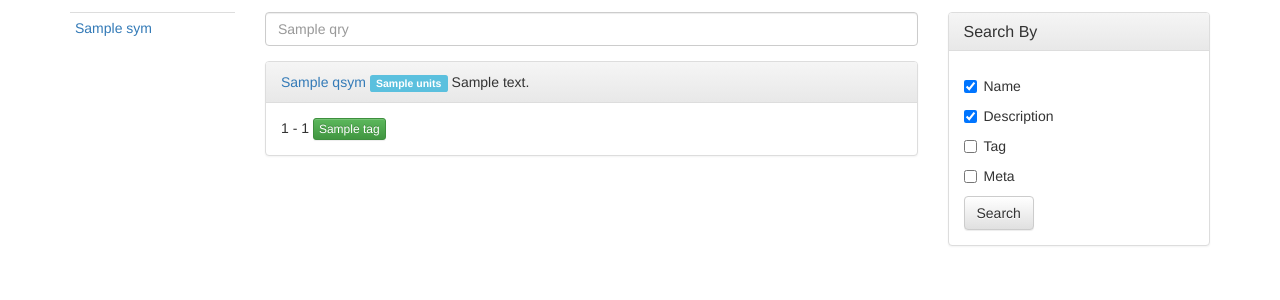
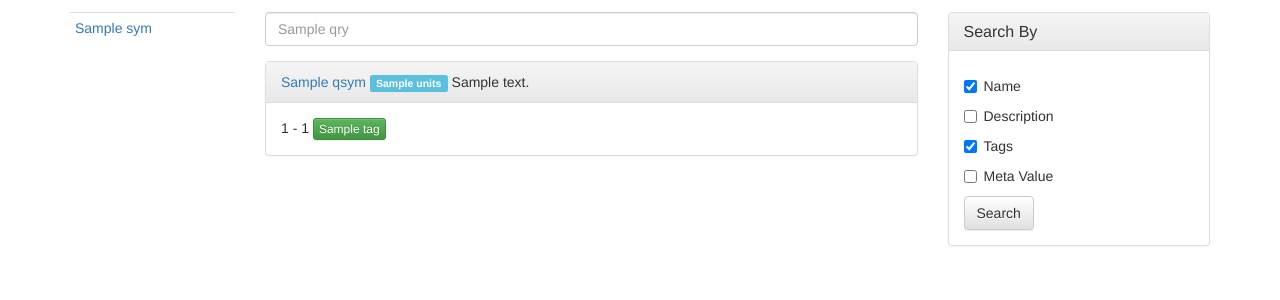
Before and after one commit to Equitable/trumpui, a Flask app: template templates/home.html in a window 1280 px wide. Shown: the part 163-463 px from the top of the page. Run offline with Flask 2, Linux system fonts and the light colour scheme; the template is opened without the code that fills it: most values are stand-ins (such as "Sample title", 1, 10 or a date in 2020); some libraries are stand-ins or nearby versions.

Commit message:
Search persistence working

```diff
--- a/hello.py
+++ b/hello.py
@@ -18,15 +18,26 @@ app.jinja_env.globals.update(symurl=symurl)
 @app.route("/q/", methods=['POST'])
 def queried_browser():
     qry = request.form['qry']
-    syms = sm.list_symbols()
-    results = sm.list_symbols(False)
-    return render_template('home.html', symbols=syms, qry=qry, results=results)
+    name = request.form.has_key('scname')
+    desc = request.form.has_key('scdesc')
+    tags = request.form.has_key('sctags')
+    meta = request.form.has_key('scmeta')
+    syms = sm.search(StringOnly=True)
+
+    if (len(qry) > 0) and (name or desc or tags or meta):
+        results = sm.search(qry, name=name, desc=desc, tags=tags, meta=meta)
+        msg = "No Results Found"
+    else:
+        results = []
+        msg = "Must type something, and select either name, description, tags or meta."
+    return render_template('home.html', msg=msg, symbols=syms, qry=qry, results=results, name=name, desc=desc, tags=tags, meta=meta)
 
 @app.route("/")
 def default_browser():
     qry = "Type here to search Trump"
-    syms = sm.list_symbols()
-    return render_template('home.html', symbols=syms, qry=qry, results=[])
+    syms = sm.search(StringOnly=True)
+    msg = "Type to Search"
+    return render_template('home.html', msg=msg, symbols=syms, qry=qry, results=[])
 
 @app.route("/s/<symbol>")
 def symbol_page(symbol):
--- a/templates/home.html
+++ b/templates/home.html
@@ -71,7 +71,7 @@
               <input type="text" class="form-control" id="usrqry" name="qry" placeholder="{{ qry }}">
             </div>
 
-
+            {% if results %}
               {% for qsym in results %}
               <div class="panel panel-default">
                 <div class="panel-heading">
@@ -85,6 +85,11 @@
                 </div>
               </div>
               {% endfor %}
+            {% else %}
+            {% if (msg != 'Type to Search') %}
+            <h3><span class="label label-danger">{{ msg }}</span></h3>
+            {% endif %}
+            {% endif %}
           </div>
           <div class="col-sm-3">
             <div class="panel panel-default">
@@ -93,10 +98,10 @@
               </div>
               <div class="panel-body">
                 <div class="checkbox">
-                    <p><label><input type="checkbox" name="scname" value="True" checked>Name</label></p>
-                    <p><label><input type="checkbox" name="scdesc" value="True" checked>Description</label></p>
-                    <p><label><input type="checkbox" name="sctags" value="True" >Tag</label></p>
-                    <p><label><input type="checkbox" name="scmeta" value="True" >Meta</label></p>
+                    <p><label><input type="checkbox" name="scname" value="True" {% if name %}checked{% endif %}>Name</label></p>
+                    <p><label><input type="checkbox" name="scdesc" value="True" {% if desc %}checked{% endif %}>Description</label></p>
+                    <p><label><input type="checkbox" name="sctags" value="True" {% if tags %}checked{% endif %}>Tags</label></p>
+                    <p><label><input type="checkbox" name="scmeta" value="True" {% if meta %}checked{% endif %}>Meta Value</label></p>
                 </div>
                 <button type="submit" class="btn btn-default">Search</button>
               </div>
```
Also changed, not shown: 1 other file. Lines whose indentation alone changed are shown as unchanged.
